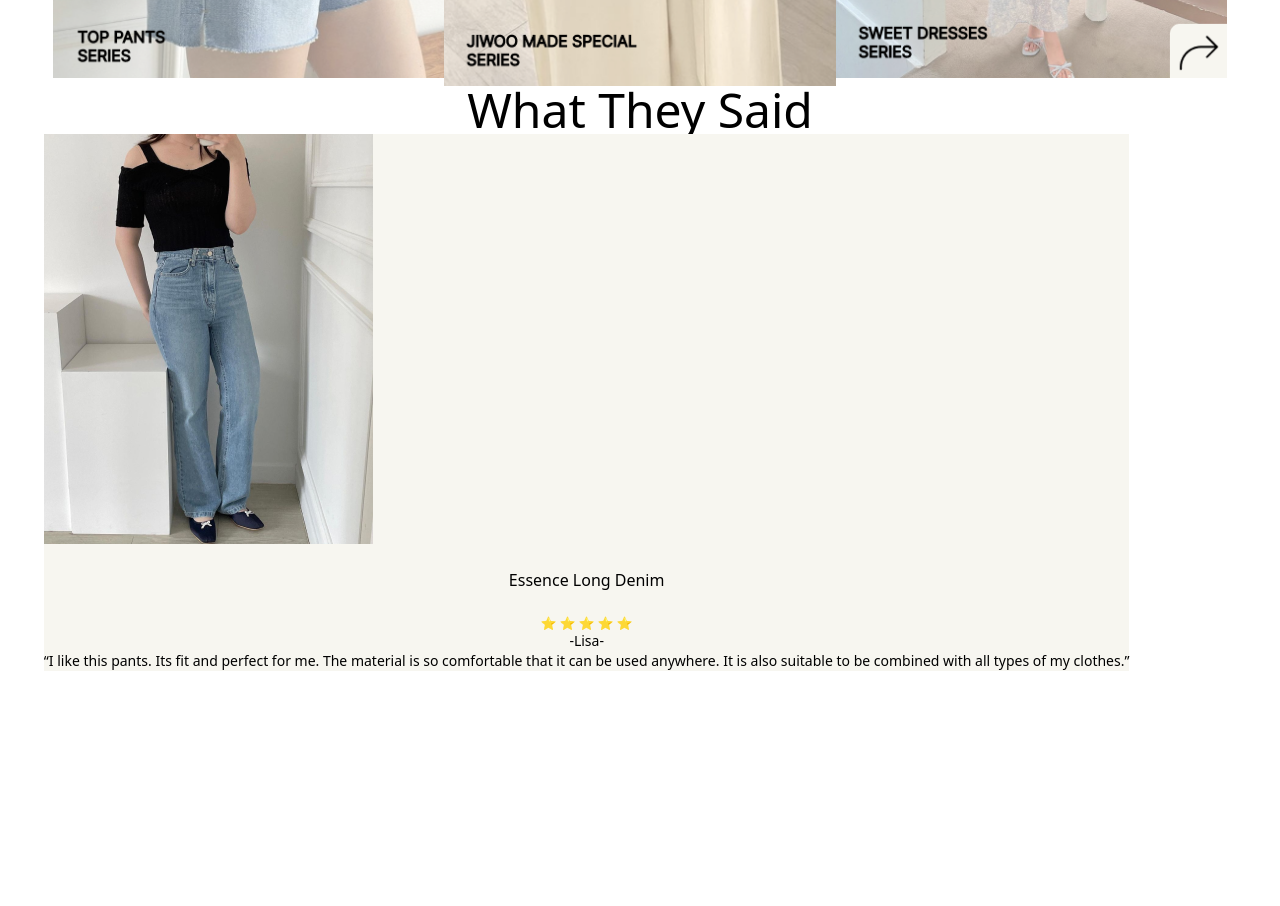
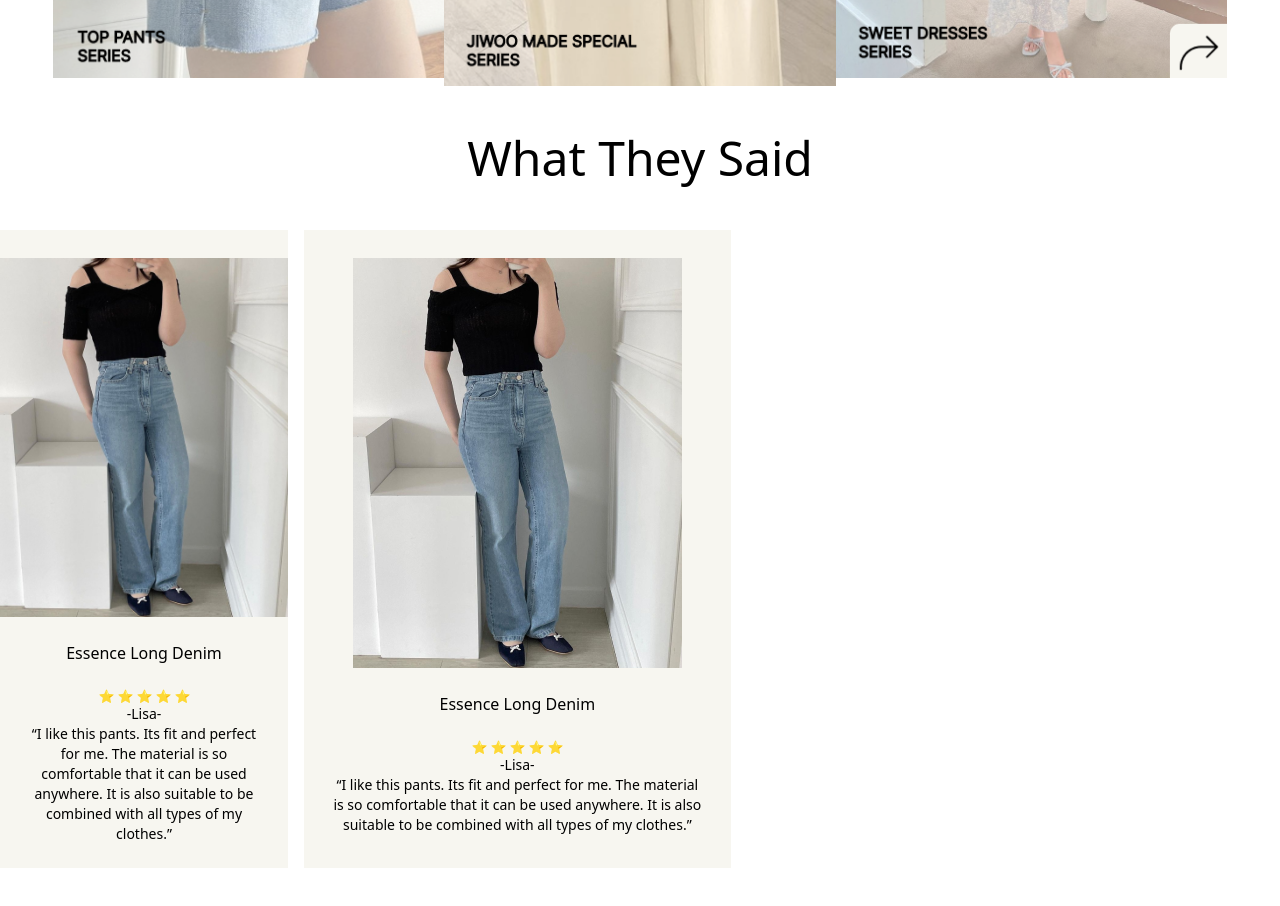
Before and after one commit to kakha326/project1-tailwind, a website: page index.html in a window 1280 px wide. Shown: the part 5600-6506 px from the top of the page. Before the commit the page ends 6271 px from the top, so only its background shows below. Drawn offline with Linux system fonts and the light colour scheme.

Commit message:
sec7 update

```diff
--- a/index.html
+++ b/index.html
@@ -213,17 +213,33 @@
         <!-- section7 -->
         <section>
             <h2 class="text-5xl	 text-center mt-12">What They Said</h2>
-            <div class="flex justify-around w-11/12">
-                <div class="bg-mainBgColor back w-4/1 m-auto flex-col	">
-                    <img class="bg-center" src="img/img 26.png" alt="">
-                    <div class="text-center m-auto w-full">
+            <div class="flex gap-4 w-full my-12">
+                <div class="bg-mainBgColor pt-7 flex-col w-72">
+                    <img class="bg-center m-auto" src="img/img 26.png" alt="">
+                    <div class="flex-col items-center text-center px-7 w-full mb-6 ">
                         <h4 class="text-base my-6">Essence Long Denim</h4>
                         <img class="m-auto" src="img/framestars.png" alt="">
                         <p class="text-sm">-Lisa-</p>
-                        <p class="text-sm">“I like this pants. Its fit and perfect for me. The material is so comfortable that it can be
-                            used anywhere. It is also suitable to be combined with all types of my clothes.”</p>
+                        <p class="text-sm">“I like this pants. Its fit and perfect for me. The material is so
+                            comfortable that it can
+                            be used anywhere. It is also suitable to be combined with all types of my clothes.”
+                        </p>
                     </div>
                 </div>
+                <div class="bg-mainBgColor pt-7 flex-col w-4/12">
+                    <img class="bg-center m-auto" src="img/img 26.png" alt="">
+                    <div class="flex-col items-center text-center px-7 w-full mb-6 ">
+                        <h4 class="text-base my-6">Essence Long Denim</h4>
+                        <img class="m-auto" src="img/framestars.png" alt="">
+                        <p class="text-sm">-Lisa-</p>
+                        <p class="text-sm">“I like this pants. Its fit and perfect for me. The material is so
+                            comfortable that it can
+                            be used anywhere. It is also suitable to be combined with all types of my clothes.”
+                        </p>
+                    </div>
+                </div>
+
+
             </div>
         </section>
     </div>
```
Also changed, not shown: css/main.css.
